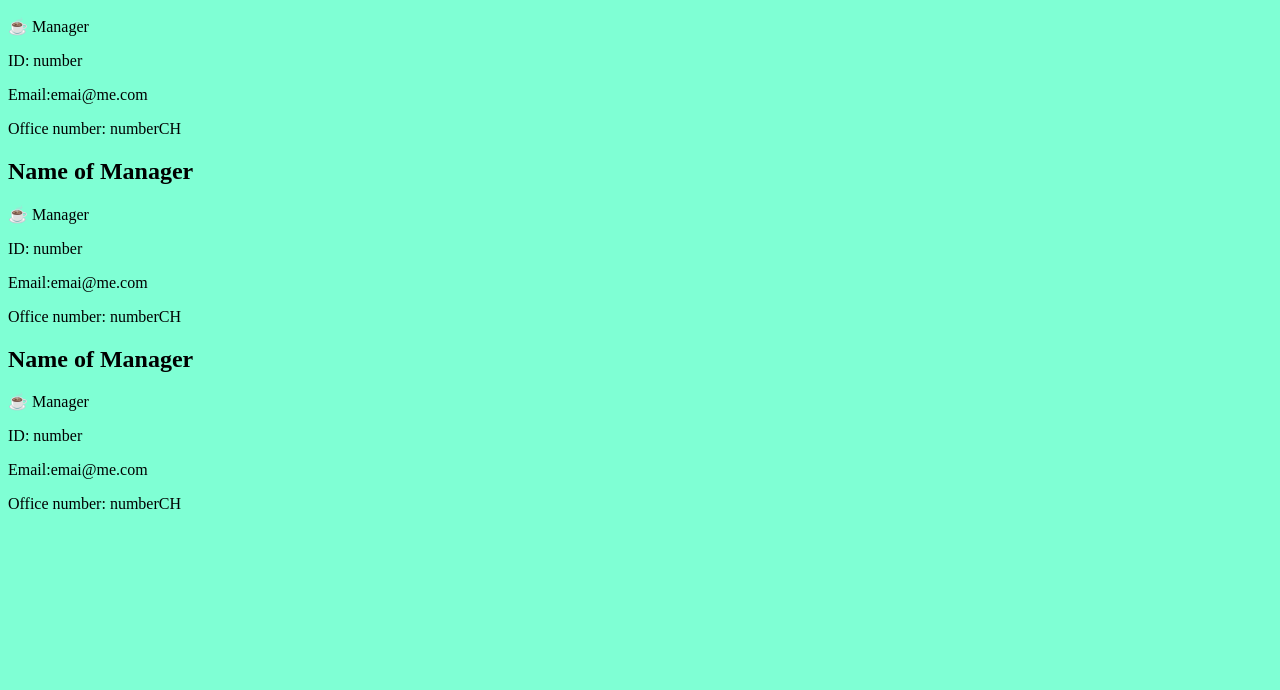
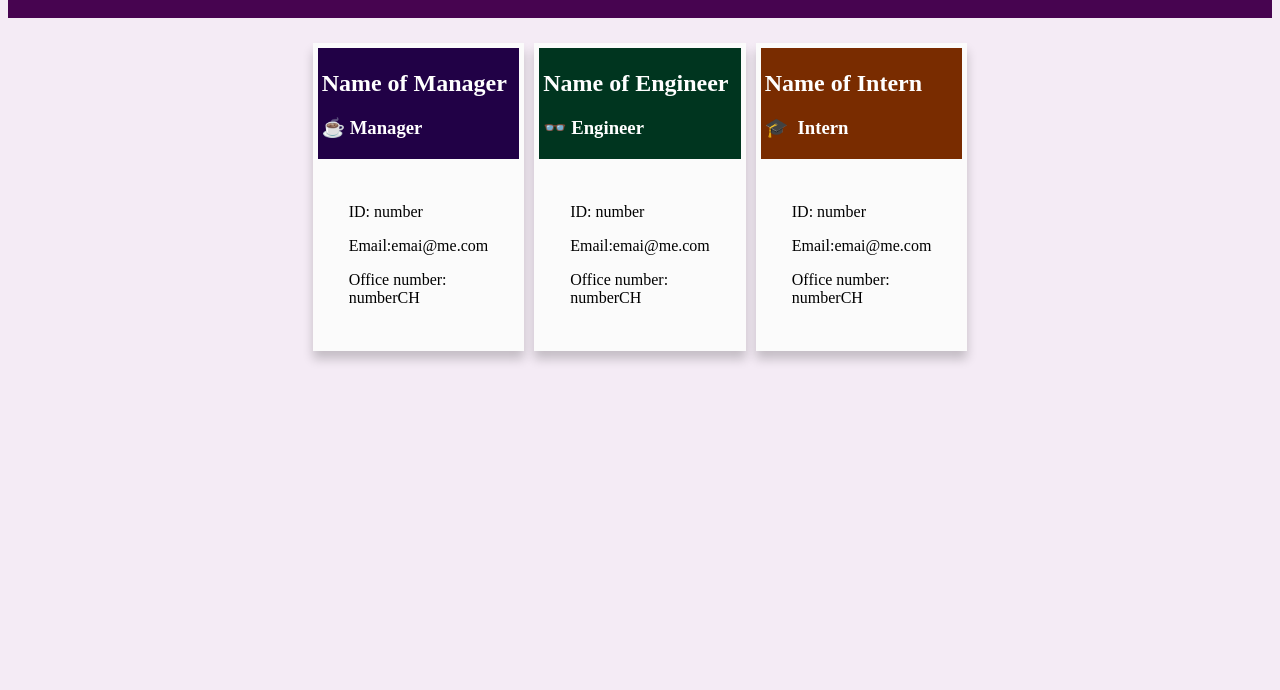
Before and after one commit to MaryMD98/TeamProfile-generator, a website: page src/indexTEST.html in a window 1280 px wide. Shown: the part 110-800 px from the top of the page. Drawn offline with Linux system fonts and the light colour scheme.

Commit message:
added style.css to layout html

```diff
--- a/src/indexTEST.html
+++ b/src/indexTEST.html
@@ -16,39 +16,53 @@
     <main>
         <!-- cards will be created here and added in a columns -->
         <!-- Manager card -->
+        <div class="row">
 
+        <div class="card">
         <div class="manager">
-            <h2>Name of Manager</h2>
-            <p>&#x2615 Manager</p>
-            <div>
+            <div class="title">
+                <h2>Name of Manager</h2>
+                <h3><span>&#x2615</span> Manager</h3>
+            </div>
+            <div class="content">
+                <p>ID: number</p>
+                <a hrerf="emai@me.com">Email:emai@me.com</a>
+                <p>Office number: numberCH</p>
+            </div>
+
+        </div>
+    </div>
+
+        <!-- Engineer card -->
+        <div class="card">
+        <div class="engineer">
+            <div class="title">
+                <h2>Name of Engineer</h2>
+                <h3><span>&#128083</span> Engineer</h3>
+            </div>
+            <div class="content">
                 <p>ID: number</p>
                 <a hrerf="emai@me.com">Email:emai@me.com</a>
                 <p>Office number: numberCH</p>
             </div>
         </div>
+    </div>
 
-        <!-- Engineer card -->
-        <div class="engineer">
-            <h2>Name of Manager</h2>
-            <p>&#x2615 Manager</p>
-            <div>
+        <!-- Intern Card -->
+        <div class="card">
+        <div class="intern">
+            <div class="title">
+                <h2>Name of Intern</h2>
+                <h3><span>&#127891 &#8205</span> Intern</h3>
+            </div>
+            <div class="content">
                 <p>ID: number</p>
                 <a hrerf="emai@me.com">Email:emai@me.com</a>
                 <p>Office number: numberCH</p>
             </div>
         </div>
-
-        <!-- Intern Card -->
-        <div class="intern">
-            <h2>Name of Manager</h2>
-            <p>&#x2615 Manager</p>
-            <div>
-                <p>ID: number</p>
-                <a hrerf="emai@me.com">Email:emai@me.com</a>
-                <p>Office number: numberCH</p>
-            </div>
-        </div>
-
+    </div>
+</div>
     </main>
 
 </body>
```
Also changed, not shown: dist/css/style.css.
